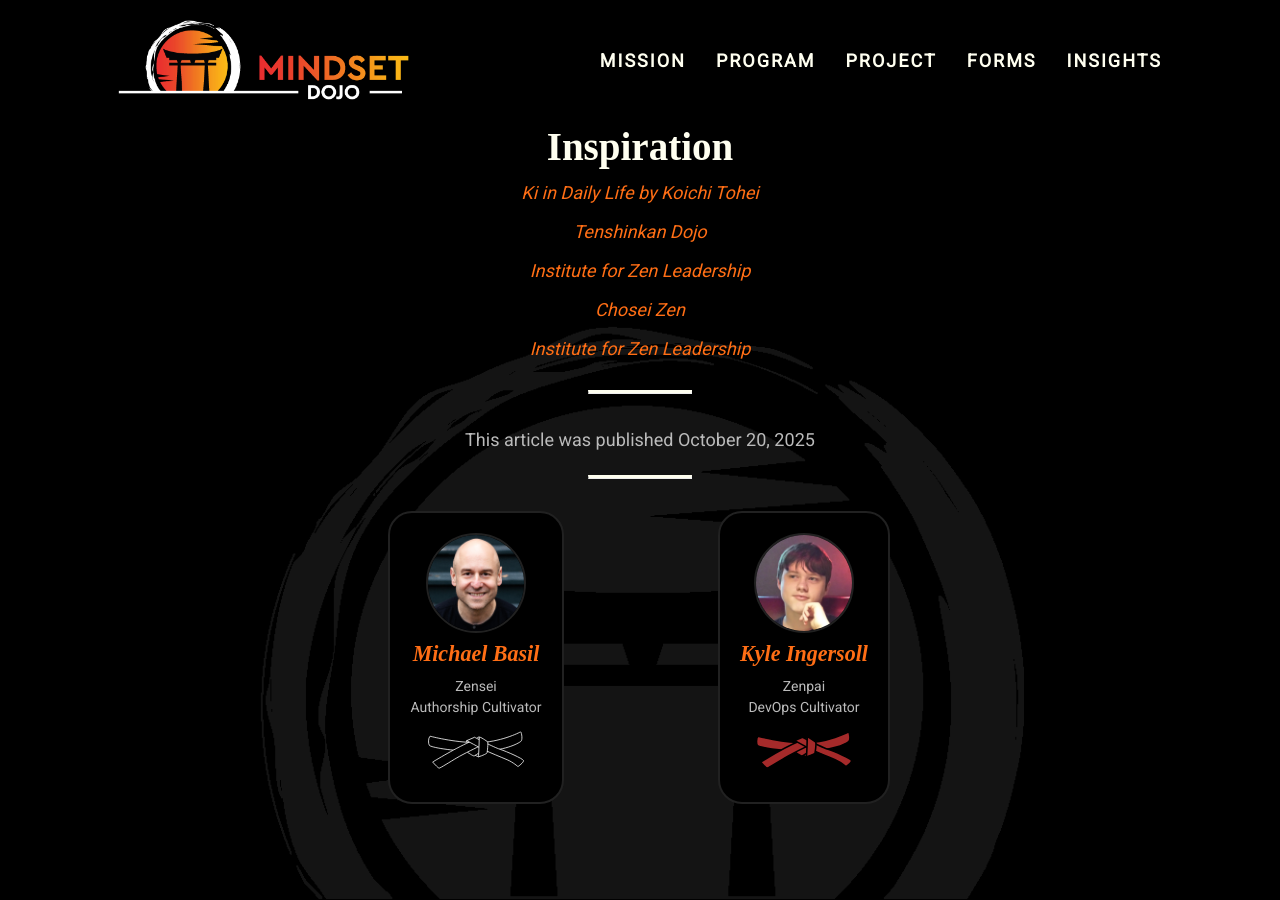
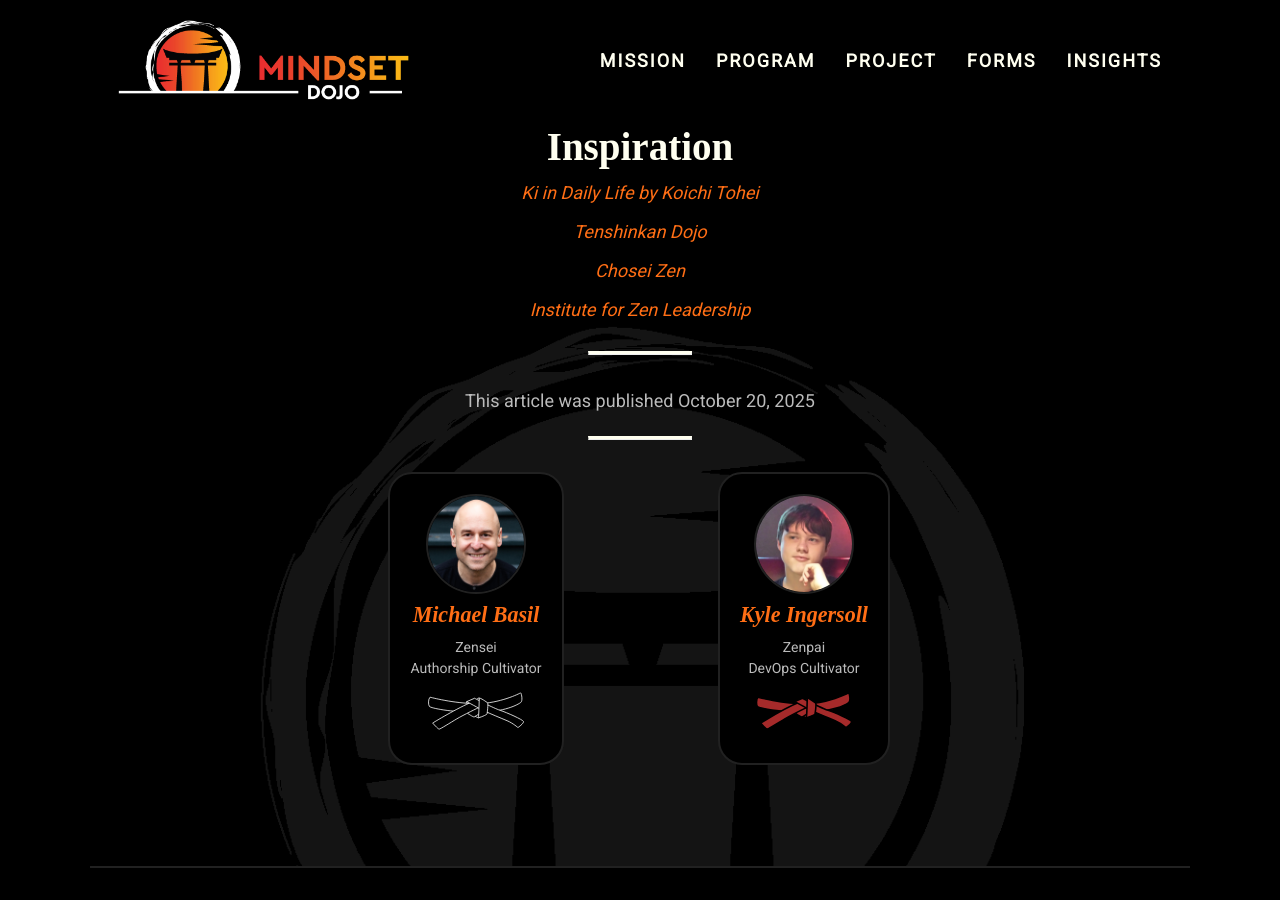
Before and after one commit to mindset-dojo/mindset-dojo.github.io, a Jekyll site: the page built from _forms/2025-10-20-zensei.md, in a window 1280 px wide and 900 px high, scrolled down 579 px. Built offline with Jekyll 4.4.1, drawn with Linux system fonts in a browser that asks for light colours; some web fonts are replaced.

Commit message:
fix(zensei): remove duplicate inspiration.

```diff
--- a/_forms/2025-10-20-zensei.md
+++ b/_forms/2025-10-20-zensei.md
@@ -25,6 +25,5 @@ To be a Zensei, one must have passed the Black Level Threshold and have Zen Lead
 
 - [Ki in Daily Life by Koichi Tohei](https://www.amazon.com/Ki-Daily-Life-Koichi-Tohei/dp/4889960716)
 - [Tenshinkan Dojo](https://japaneseculturecenter.com/classes/aikido)
-- [Institute for Zen Leadership](https://zenleader.global)
 - [Chosei Zen](https://www.choseizen.org/)
 - [Institute for Zen Leadership](https://zenleader.global)
```
